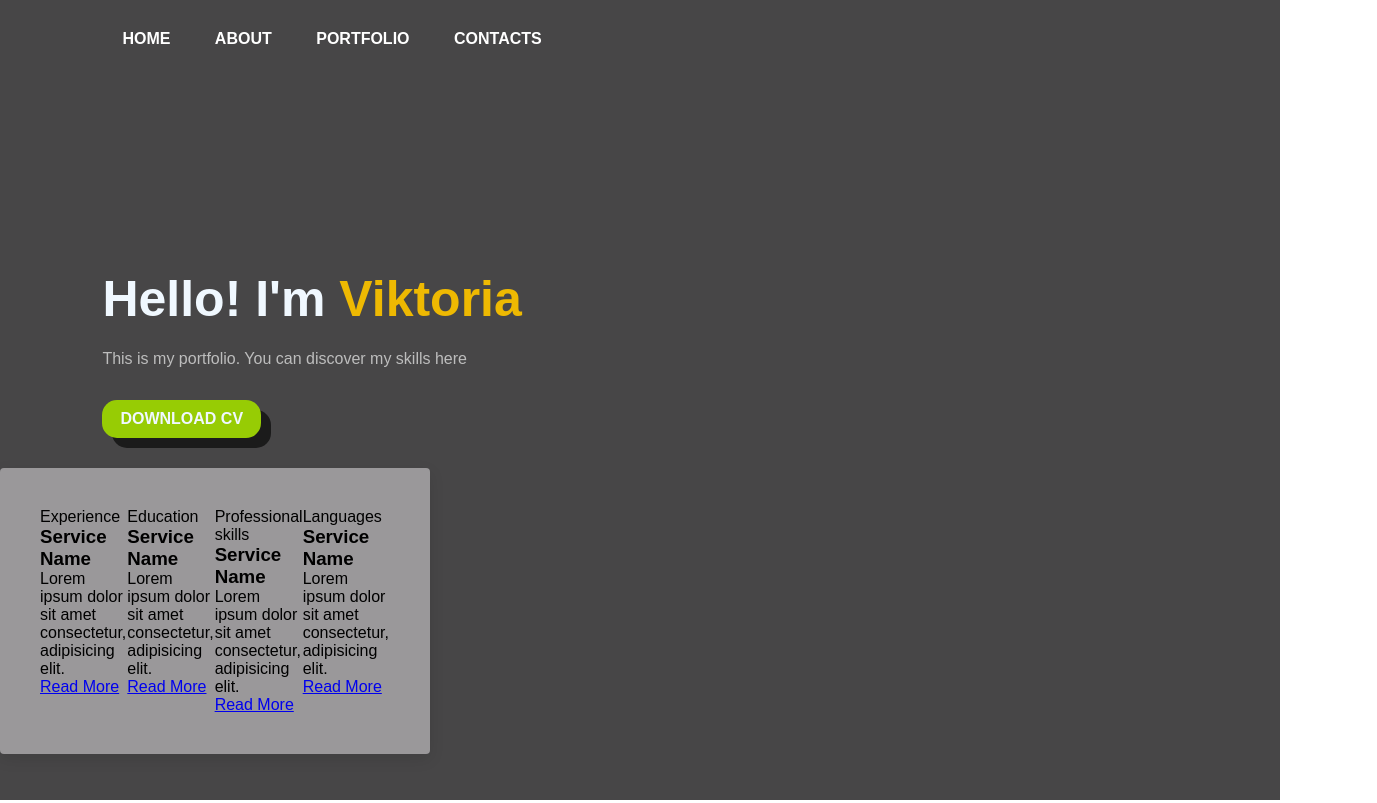
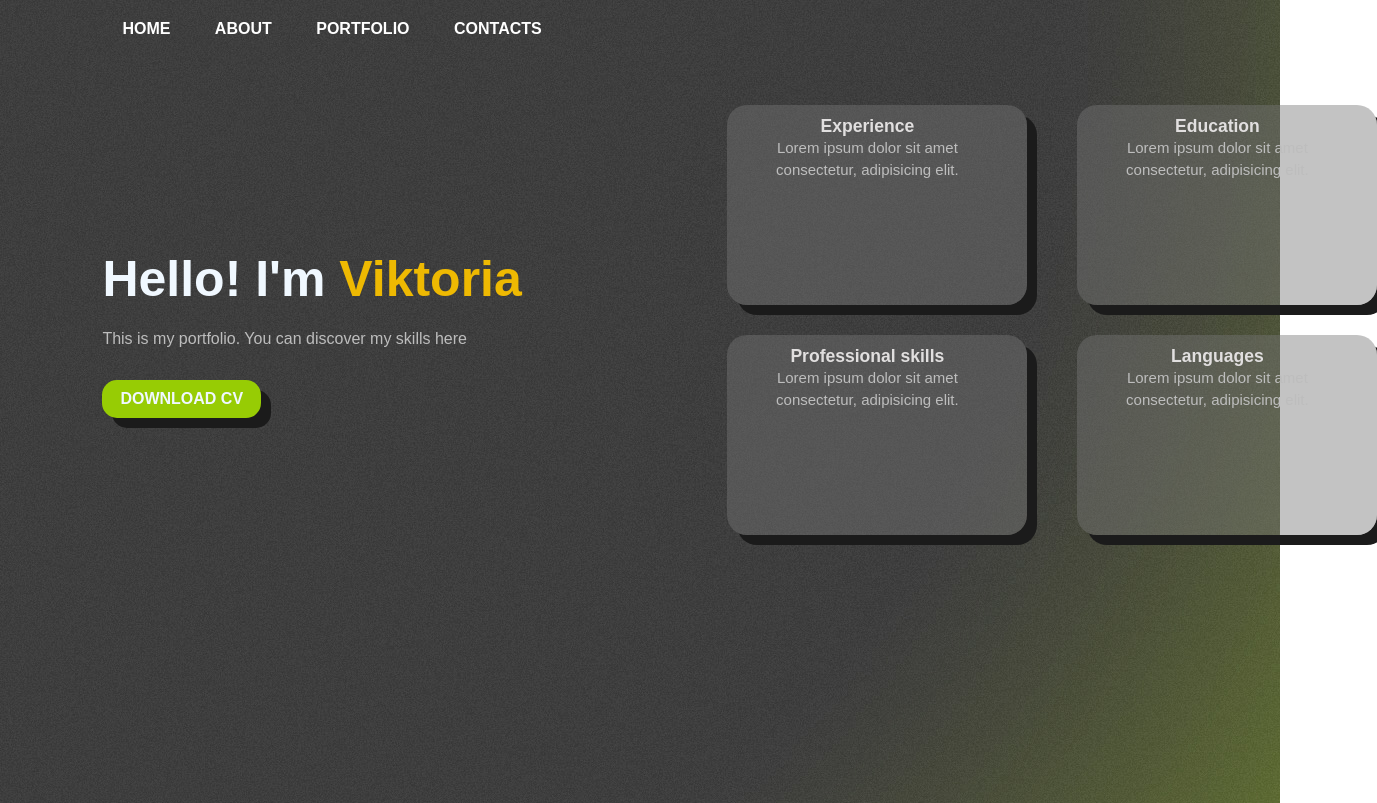
Before and after one commit to VictoriaShevliuk/Portfolio, a plain HTML site: page index.html in a window 1280 px wide. Shown: the top 803 px of the page, 1377 px wide, since content can reach past the window. Drawn offline with Linux system fonts and the light colour scheme.

Commit message:
boxes added and background updated

```diff
--- a/index.html
+++ b/index.html
@@ -20,61 +20,77 @@
 
                 </ul>
             </nav>
+
+
+
+
             <div class="datel">
+
+
+
+                <div class="innerContainer">
                 <h1>Hello! I'm <span>Viktoria</span> </h1>
                 <p>This is my portfolio. You can discover my skills here</p>
                 <a href="#">DOWNLOAD CV</a>
                 </div>
 
+                <div class="mainContainer">
 
-        <div class="mainContainer">
-            <div class="container">
+
+
                     <div class="box">
-                    <div class="icon">Experience</div>
+
                         <div class="content">
-                        <h3>Service Name</h3>
+                            <h3>Experience</h3>
                             <p>Lorem ipsum dolor sit amet consectetur, adipisicing elit.</p>
-                        <a href="#">Read More</a>
-                    </div>
+
                         </div>
                     </div>
 
-            <div class="container">
+
+
                     <div class="box">
-                    <div class="icon">Education</div>
+
                         <div class="content">
-                        <h3>Service Name</h3>
+                            <h3>Education</h3>
                             <p>Lorem ipsum dolor sit amet consectetur, adipisicing elit.</p>
-                        <a href="#">Read More</a>
-                    </div>
+
                         </div>
                     </div>
 
-            <div class="container">
+
+
                     <div class="box">
-                    <div class="icon">Professional skills</div>
+
                         <div class="content">
-                        <h3>Service Name</h3>
+                            <h3>Professional skills</h3>
                             <p>Lorem ipsum dolor sit amet consectetur, adipisicing elit.</p>
-                        <a href="#">Read More</a>
-                    </div>
+
                         </div>
                     </div>
 
-            <div class="container">
+
+
                     <div class="box">
-                    <div class="icon">Languages</div>
+
                         <div class="content">
-                        <h3>Service Name</h3>
+                            <h3>Languages</h3>
                             <p>Lorem ipsum dolor sit amet consectetur, adipisicing elit.</p>
-                        <a href="#">Read More</a>
+
                         </div>
                     </div>
+
+
+
             </div>
 
 
             </div>
 
+
+
+
+
     </div>
     </body>
 
--- a/styles.css
+++ b/styles.css
@@ -2,15 +2,15 @@
     margin: 0;
     padding: 0;
     font-family: sans-serif;
+    box-sizing: border-box;
+
 }
-
-
 
 .hero{
     position: relative;
     width: 100%;
-    height: 100vh;
-    background: #474647;
+    height: 100%;
+    background-image: url('background.jpg');
 }
 
 nav{
@@ -23,9 +23,10 @@ nav{
 }
 
 nav ul li{
-    display: inline-block;
+    display:inline;
     list-style: none;
     margin: 10px 20px;
+
 }
 
 nav ul li a{
@@ -41,12 +42,15 @@ nav ul li a:hover{
 .datel{
     margin-left: 8%;
     margin-top: 15%;
+    display:grid;
+    grid-template-columns: 500px 500px;
 }
 
 .datel h1{
     font-size: 50px;
     color: aliceblue;
     margin-bottom: 20px;
+
 
 }
 
@@ -79,14 +83,50 @@ span{
     animation-timing-function: linear;
   }
 
+  .innerContainer{
+    width: 87%;
+    margin-right: 50%;
+    flex-wrap:wrap;
+  }
+
 
 
   .mainContainer  {
+    width: 120%;
+    margin-left: 22%;
+    margin-top: -160px;
+    margin-bottom: 500px;
+    height: auto;
+    justify-content: space-between;
+    display:grid;
+    grid-template-columns: 250px 250px;
 
-    display:inline-flex;
-    width: 350px;
-    padding: 40px;
-    background: #9A989A;
-    box-shadow: 0 5px 15px rgba(0, 0, 0, .1);
-    border-radius: 4px;
+
   }
+
+  .box{
+    width: 300px;
+    height: 200px;
+    background: #7675756f;
+    color: #e1dfdf;
+    font-size: 15px;
+    text-align: center;
+    border-radius: 20px;
+    margin: 15px;
+    box-shadow: 10px 10px #1b1b1b;
+
+
+
+
+  }
+
+  .content{
+    width: 86%;
+    text-align: center;
+    height: 80%;
+    margin: 11px;
+    text-decoration: none;
+    color: #e1dfdf;
+
+
+  }
```
Also changed, not shown: background.jpg (added), circle.png (added), noise.svg (added). Lines whose indentation alone changed are shown as unchanged.
